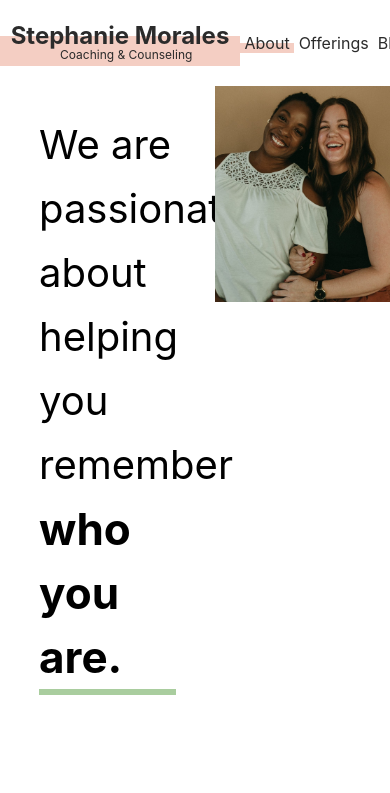
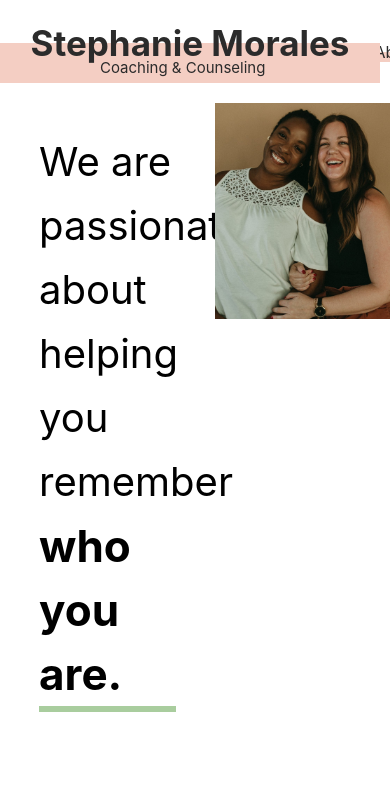
Before and after one commit to spiderthatcodes/embody, a React (Create React App) app in the folder client/: page /about in a window 390 px wide. Shown: the top 793 px of the page. Built offline with nearby package versions, Linux system fonts and the light colour scheme.

Commit message:
mobile changes

```diff
--- a/client/src/components/Logo/Logo.tsx
+++ b/client/src/components/Logo/Logo.tsx
@@ -2,16 +2,15 @@ import { FC } from 'react';
 import { useNavigate } from 'react-router-dom';
 import { Container, Title, Subtitle } from './style';
 
-const Logo: FC = () => {
+const Logo: FC<{ isMobile?: boolean }> = ({ isMobile }) => {
     const navigate: any = useNavigate();
 
     return (
-        <Container>
+        <Container isMobile={isMobile}>
             <Title onClick={() => navigate('/')}>Stephanie Morales</Title>
             <Subtitle onClick={() => navigate('/')}>
                 Coaching & Counseling
             </Subtitle>
-
         </Container>
     );
 };
--- a/client/src/components/Logo/style.ts
+++ b/client/src/components/Logo/style.ts
@@ -1,16 +1,12 @@
 import styled from 'styled-components';
 import { colors } from '../../theme';
 
-export const Container = styled.div`
+export const Container = styled.div<{ isMobile?: boolean }>`
     background-color: ${colors.peach};
-    width: 380px;
+    width: ${({ isMobile }) => (isMobile ? '100%' : '380px')};
     height: 40px;
     text-align: center;
     position: relative;
-    @media (max-width: 900px) {
-        width: 240px;
-        height: 30px;
-    }
 `;
 
 export const Title = styled.h1`
@@ -18,9 +14,6 @@ export const Title = styled.h1`
     line-height: 0px;
     color: ${colors.black};
     cursor: pointer;
-    @media (max-width: 900px) {
-        font-size: 24px;
-    }
 `;
 
 export const Subtitle = styled.p`
@@ -31,9 +24,4 @@ export const Subtitle = styled.p`
     top: 10px;
     left: 100px;
     cursor: pointer;
-    @media (max-width: 900px) {
-        font-size: 12px;
-        top: 7px;
-        left: 60px;
-    }
 `;
--- a/client/src/components/Nav/Nav.tsx
+++ b/client/src/components/Nav/Nav.tsx
@@ -17,7 +17,7 @@ const Nav: FC<{ isMobile?: boolean }> = ({ isMobile }) => {
     return (
         <Container isMobile={isMobile} >
             <LogoContainer>
-                <Logo />
+                <Logo isMobile={isMobile} />
             </LogoContainer>
             {!isMobile ? (
                 <LinkContainer>
```
